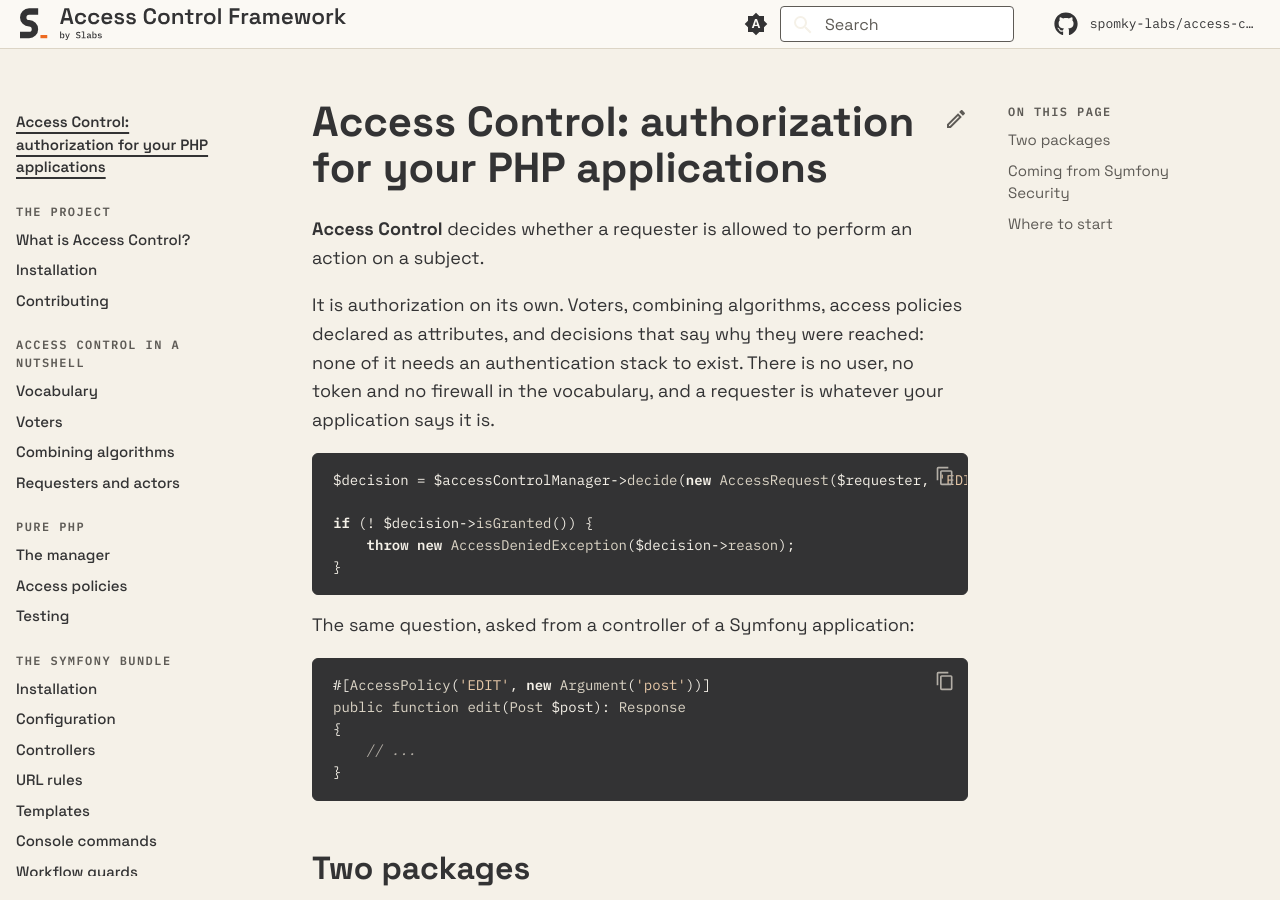
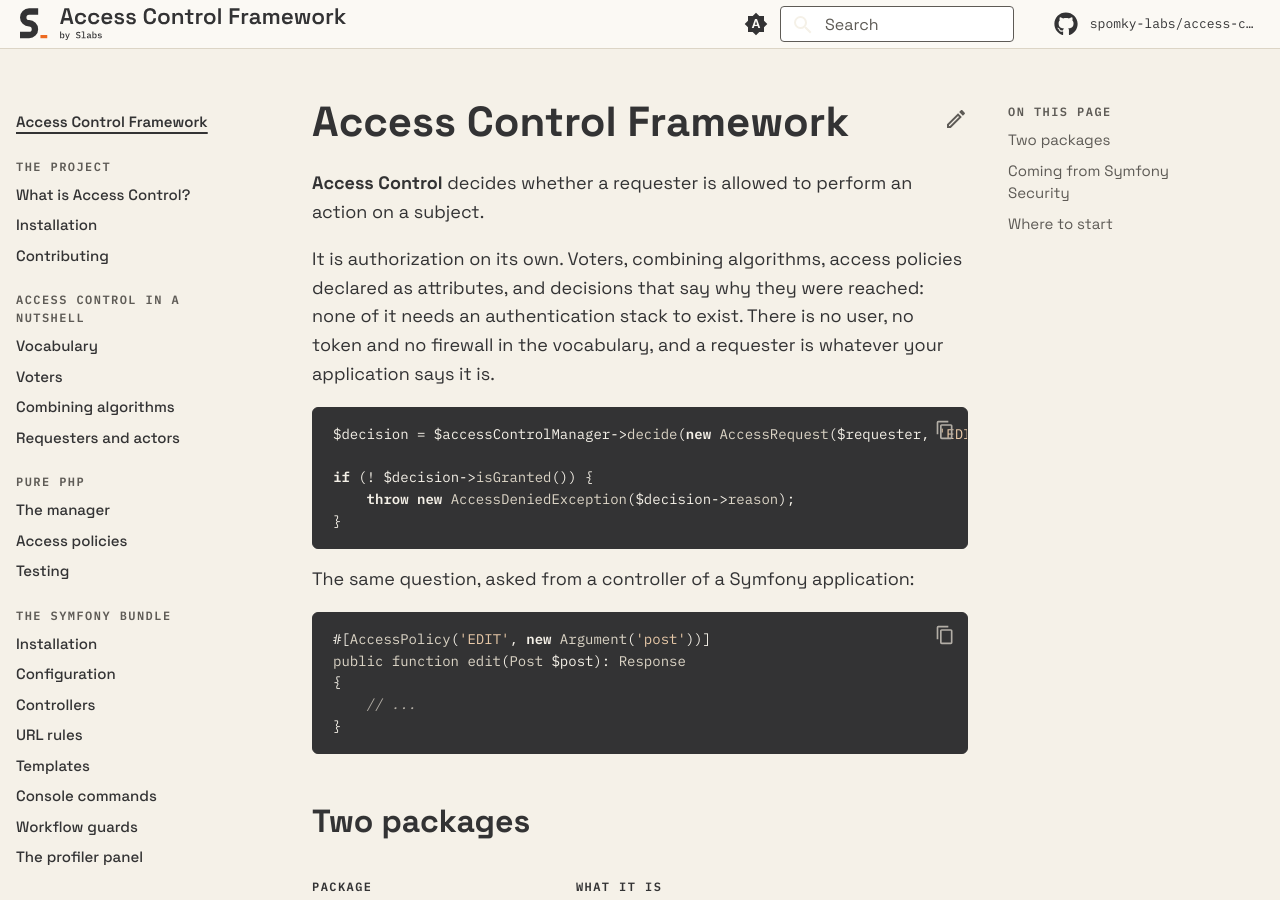
Before and after one commit to Spomky-Labs/access-control-doc, an MkDocs documentation site: the page built from docs/README.md, in a window 1280 px wide and 900 px high. Built offline with MkDocs 1.6.1 and Material for MkDocs 9.7.7, drawn with Linux system fonts in a browser that asks for light colours; plug-ins that fetch from the network failed and are left out; the version menu is left out; some of the changed text lies outside the part shown.

Commit message:
docs: the home page and the site carry the name of the project
The Slabs guidelines name the project Access Control Framework: the title of the home page, the name of the site in the
tabs of the browser and the link of the footer say it, as the project mark of the header does.

```diff
--- a/docs/README.md
+++ b/docs/README.md
@@ -1,4 +1,4 @@
-# Access Control: authorization for your PHP applications
+# Access Control Framework
 
 **Access Control** decides whether a requester is allowed to perform an action on a subject.
 
--- a/mkdocs.yml
+++ b/mkdocs.yml
@@ -1,4 +1,4 @@
-site_name: Access Control
+site_name: Access Control Framework
 site_description: Authorization for PHP applications. Voters, combining algorithms, access policies declared as attributes and decisions that say why they were reached.
 site_url: https://acf.spomky-labs.com/
 site_author: Spomky-Labs
@@ -157,7 +157,7 @@
     links:
       - name: All documentation
         link: https://docs.spomky-labs.com/
-      - name: Access Control on GitHub
+      - name: Access Control Framework on GitHub
         link: https://github.com/Spomky-Labs/access-control-framework
       - name: Packagist
         link: https://packagist.org/packages/spomky-labs/
```
Also changed, not shown: 1 other file.
